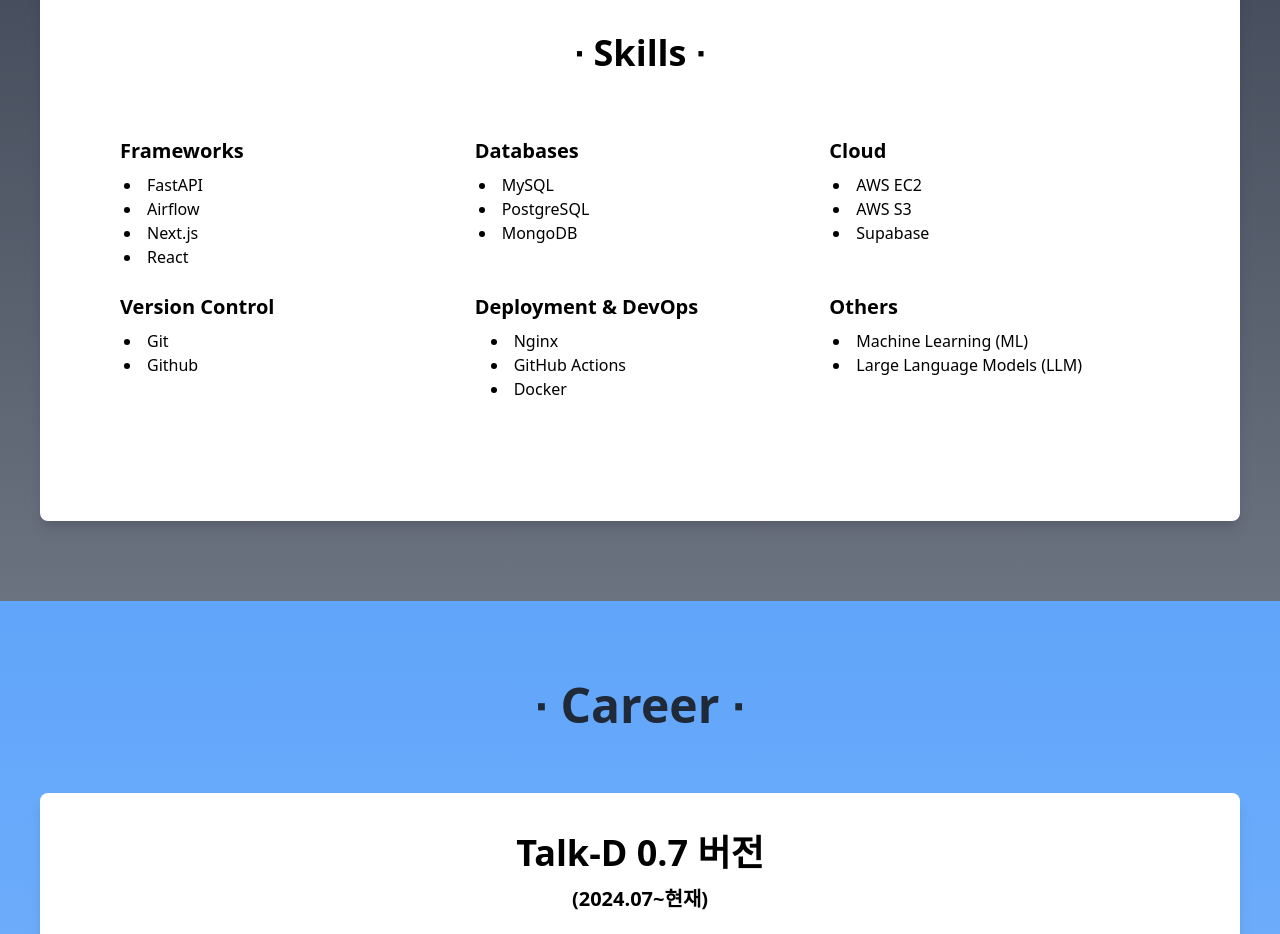
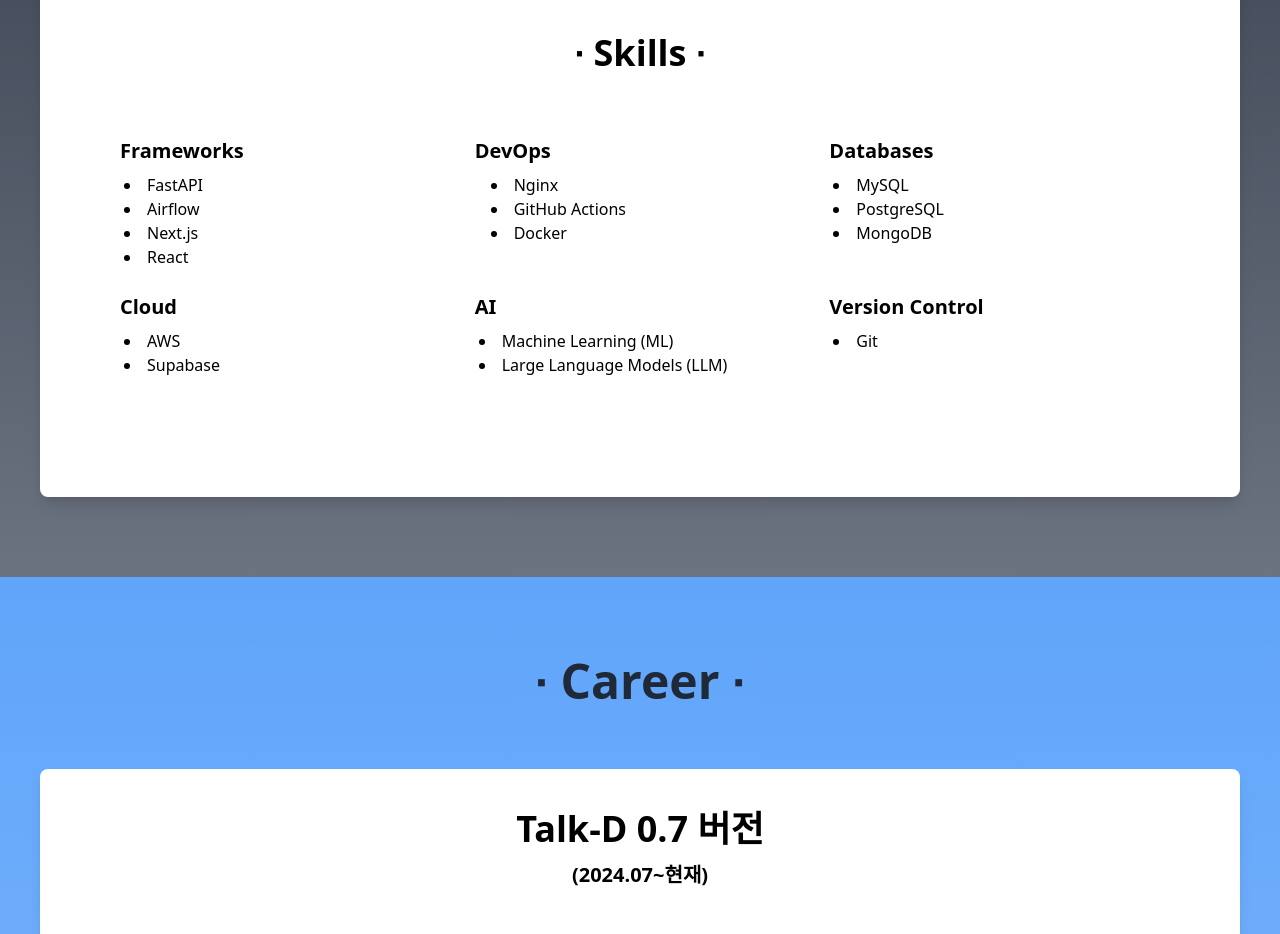
Before and after one commit to pyhilandjy/portfolio, a Next.js app: page / in a window 1280 px wide. Shown: the part 1700-2634 px from the top of the page. Built offline with nearby package versions, Linux system fonts and the light colour scheme.

Commit message:
간단수정

```diff
--- a/components/Header.tsx
+++ /dev/null
@@ -1,11 +0,0 @@
-import React from "react";
-
-const Header: React.FC = () => {
-  return (
-    <header className="text-center py-5">
-      <h1 className="text-4xl font-bold">My Portfolio</h1>
-    </header>
-  );
-};
-
-export default Header;
--- a/components/Skills.tsx
+++ b/components/Skills.tsx
@@ -16,6 +16,14 @@
           </ul>
         </div>
         <div>
+          <h3 className="text-xl font-semibold">DevOps</h3>
+          <ul className="list-disc list-inside ml-4 mt-2">
+            <li>Nginx</li>
+            <li>GitHub Actions</li>
+            <li>Docker</li>
+          </ul>
+        </div>
+        <div>
           <h3 className="text-xl font-semibold">Databases</h3>
           <ul className="list-disc list-inside ml-1 mt-2">
             <li>MySQL</li>
@@ -26,31 +34,23 @@
         <div>
           <h3 className="text-xl font-semibold">Cloud</h3>
           <ul className="list-disc list-inside ml-1 mt-2">
-            <li>AWS EC2</li>
-            <li>AWS S3</li>
+            <li>AWS</li>
             <li>Supabase</li>
           </ul>
         </div>
+
+        <div>
+          <h3 className="text-xl font-semibold">AI</h3>
+          <ul className="list-disc list-inside ml-1 mt-2">
+            <li>Machine Learning (ML)</li>
+            <li>Large Language Models (LLM)</li>
+          </ul>
+        </div>
+
         <div>
           <h3 className="text-xl font-semibold">Version Control</h3>
           <ul className="list-disc list-inside ml-1 mt-2">
             <li>Git</li>
-            <li>Github</li>
-          </ul>
-        </div>
-        <div>
-          <h3 className="text-xl font-semibold">Deployment & DevOps</h3>
-          <ul className="list-disc list-inside ml-4 mt-2">
-            <li>Nginx</li>
-            <li>GitHub Actions</li>
-            <li>Docker</li>
-          </ul>
-        </div>
-        <div>
-          <h3 className="text-xl font-semibold">Others</h3>
-          <ul className="list-disc list-inside ml-1 mt-2">
-            <li>Machine Learning (ML)</li>
-            <li>Large Language Models (LLM)</li>
           </ul>
         </div>
       </div>
```
